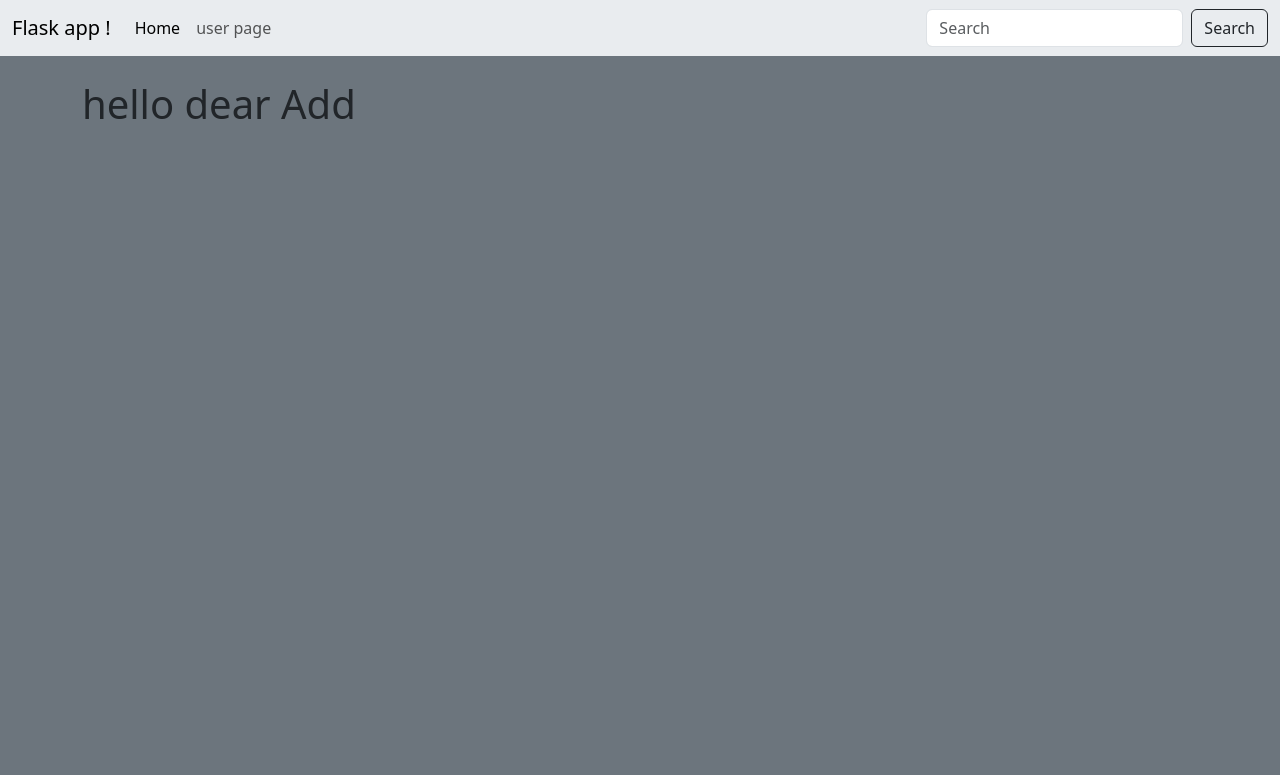
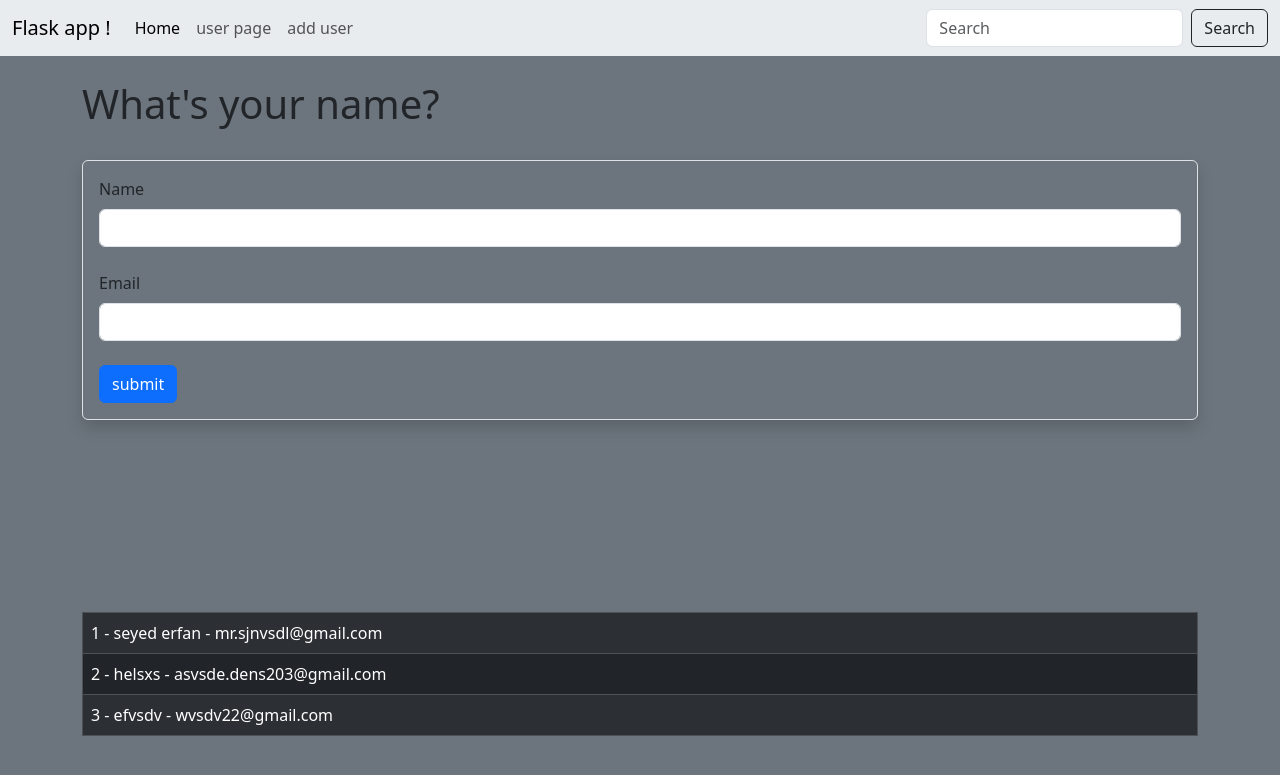
Before and after one commit to s-erfanm/Flask_Friday, a Flask app: page /user/add in a window 1280 px wide. Shown: the top 775 px of the page. Run offline with Flask 3, Linux system fonts and the light colour scheme.

Commit message:
changes . . .

```diff
--- a/main.py
+++ b/main.py
@@ -28,7 +28,8 @@ class Users(db.Model):
 #     db.create_all()
 # CREATE A Form Class
 class SubmitForm(FlaskForm):
-    name = StringField("what is your name ? ", validators=[DataRequired()])
+    name = StringField("Name", validators=[DataRequired()])
+    email = StringField("Email", validators=[DataRequired()])
     submit = SubmitField("submit")
 
 
@@ -41,6 +42,24 @@ def index():
     foods = ["Pizza", "Felafel", "Pasta", "Kebab"]
 
     return render_template("index.html", creator_name=creator_name, all_foods=foods)
+
+@app.route('/user/add', methods=['GET', 'POST'])
+def add_user():
+    name = None
+    form = SubmitForm()
+    if form.validate_on_submit():
+        user = Users.query.filter_by(email=form.email.data).first()
+        if user is None:
+             user = Users(name=form.name.data, email=form.email.data)
+             db.session.add(user)
+             db.session.commit()
+        name = form.name.data
+        form.name.data = ''
+        form.email.data = ''
+        flash("User added successfully !!")
+    our_users = Users.query.order_by(Users.date_added)
+    return render_template("add_user.html", form=form, our_users=our_users)
+
 
 # localhost:5000/user/John
 @app.route('/user/<name>')
--- /dev/null
+++ b/templates/add_user.html
@@ -0,0 +1,43 @@
+{% extends 'base.html' %}
+
+{% block content %}
+    {% for message in get_flashed_messages() %}
+        <div class="alert alert-success alert-dismissible fade show" role="alert">
+            {{ message }}.
+            <button type="button" class="btn-close" data-bs-dismiss="alert" aria-label="Close"></button>
+        </div>
+    {% endfor %}
+
+    {% if name %}
+        <h1> Hello {{ name }} !!</h1>
+    {% else %}
+        <h1> What's your name?</h1>
+        <br/>
+        <div class="shadow p-3 mb-5 border rounded">
+            <form method="POST", >
+                {{ form.hidden_tag() }}
+                {{ form.name.label(class="form-label") }}
+                {{ form.name(class="form-control") }}
+                <br/>
+                {{ form.email.label(class="form-label") }}
+                {{ form.email(class="form-control") }}
+                <br/>
+                {{ form.submit(class="btn btn-primary") }}
+            </form>
+        </div>
+        <br/>
+        <br/>
+        <br/>
+    {% endif %}
+
+    <table class="table table-hover table-bordered table-striped table-dark">
+        {% for our_user in our_users %}
+            <tr>
+                <td>
+                    {{ our_user.id }} - {{ our_user.name }} - {{ our_user.email }}
+                </td>
+            </tr>
+            <br/>
+        {% endfor %}
+    </table>
+{% endblock %}
--- a/templates/base/navbar.html
+++ b/templates/base/navbar.html
@@ -13,6 +13,10 @@
         <li class="nav-item">
           <a class="nav-link" href="{{url_for('user', name='hafez')}}" >user page</a>
         </li>
+
+        <li class="nav-item">
+          <a class="nav-link" href="{{url_for('add_user')}}" >add user</a>
+        </li>
       </ul>
       <form class="d-flex" role="search">
         <input class="form-control me-2" type="search" placeholder="Search" aria-label="Search">
--- a/templates/index.html
+++ b/templates/index.html
@@ -3,9 +3,6 @@
         <h4>hello from flask app</h4><br>
         {%for food in all_foods%}
             <h3> - {{food}} </h3>
-                {%if food == "Pizza":%}
-                    <a>😋</a>
-                {%endif%}
         {%endfor%}
         <p> my name is {{creator_name|title}}</p>
 
--- a/virt/pyvenv.cfg
+++ /dev/null
@@ -1,5 +0,0 @@
-home = C:\Program Files\Python311
-include-system-site-packages = false
-version = 3.11.4
-executable = C:\Program Files\Python311\python.exe
-command = C:\Program Files\Python311\python.exe -m venv D:\Erfan\Work\projects\python\Flask_Friday\virt
```
Also changed, not shown: instance/users.db, 9 other files.
